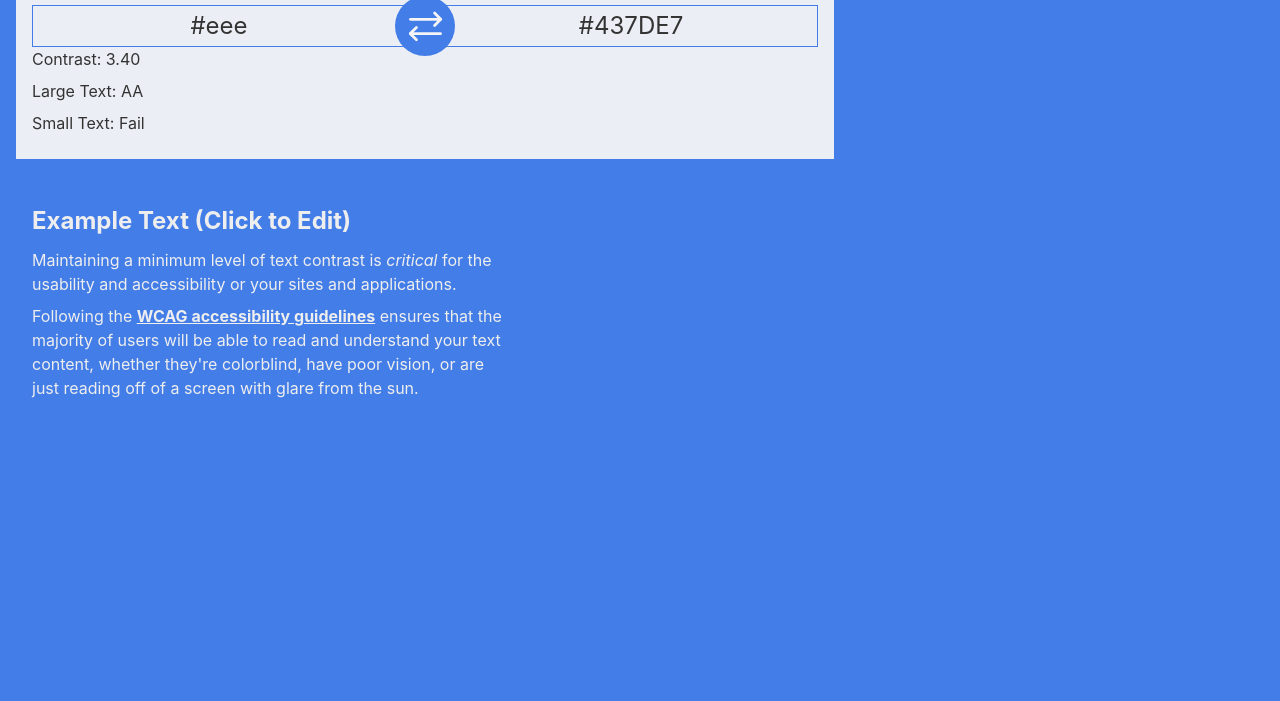
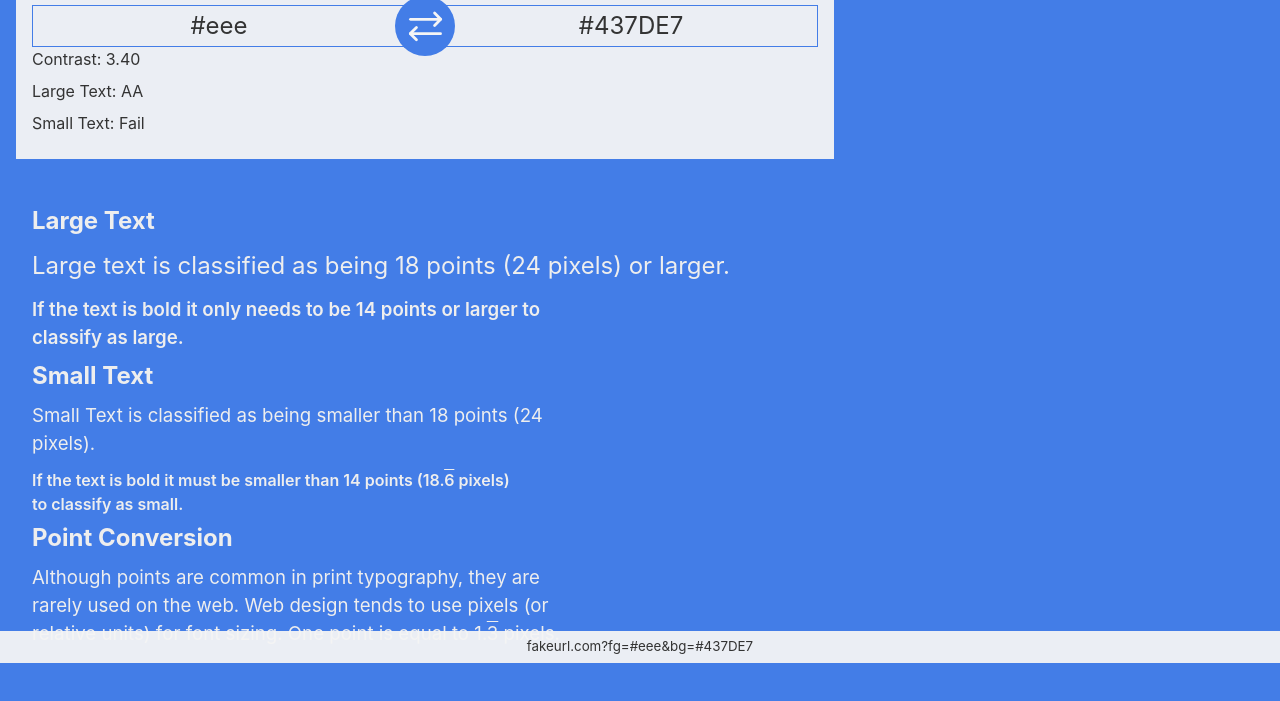
Before and after one commit to Paul-Hebert/contrast-checker, a website with bundled scripts: page index.html in a window 1280 px wide. Shown: the part 137-838 px from the top of the page. Before the commit the page ends 800 px from the top, so only its background shows below. Built offline with nearby package versions, Linux system fonts and the light colour scheme.

Commit message:
Begin share link and WCAG specifics

```diff
--- a/index.html
+++ b/index.html
@@ -10,9 +10,14 @@
     <body>
         <div class="app">
             <div class="controls">
-                <h1>Contrast Checker</h1>
+                <h1>
+                    Contrast Checker
+                </h1>
 
-                <p>Enter two colors below to calculate their contrast ratio and WCAG compliance.</p>
+                <p>
+                    Enter two colors below to calculate their contrast ratio and
+                    WCAG compliance.
+                </p>
 
                 <form class="colorForm">
                     <input class="colorForm__input js-color-input" type="text" id="js-foreground" value="#eee" name="foregroundColor">
@@ -44,9 +49,48 @@
             </div>
 
             <div id="js-example" class="example" contenteditable>
-                <h2 class="large-text">Example Text (Click to Edit)</h2>
+                <h2>
+                    Large Text
+                </h2>
+
+                <p class="large-text">
+                    Large text is classified as being 18 points (24 pixels)
+                    or larger.
+                </p>
+
+                <p class="large-text--bold">
+                    If the text is bold it only needs to be 14 points
+                     or larger to
+                    classify as large.
+                </p>
+
+                <h2>
+                    Small Text
+                </h2>
 
                 <p class="small-text">
+                    Small Text is classified as being smaller than 18 points
+                    (24 pixels).
+                </p>
+
+                <p class="small-text--bold">
+                    If the text is bold it must be smaller than 14 points
+                    (18.<span class="overline">6</span> pixels) to classify
+                    as small.
+                </p>
+
+                <h2>
+                    Point Conversion
+                </h2>
+
+                <p class="small-text">
+                    Although points are common in print typography, they are
+                    rarely used on the web. Web design tends to use pixels (or
+                    relative units) for font sizing. One point is equal to
+                    1.<span class="overline">3</span> pixels.
+                </p>
+
+                <!-- <p class="small-text">
                     Maintaining a minimum level of text contrast is <i>critical</i> for the
                     usability and accessibility or your sites and applications.
                 </p>
@@ -56,7 +100,11 @@
                     majority of users will be able to read and understand your text content, whether
                     they're colorblind, have poor vision, or are just reading off of a screen with
                     glare from the sun.
-                </p>
+                </p> -->
+            </div>
+
+            <div class="footer">
+                <input type="text" class="share-link" id="js-share-link">
             </div>
         </div>
     </body>
--- a/scripts/app.js
+++ b/scripts/app.js
@@ -11,6 +11,8 @@ const ui = {
     largeText: document.getElementById('js-large-text'),
 
     example: document.getElementById('js-example'),
+
+    shareLink: document.getElementById('js-share-link'),
 }
 
 const standards = {
@@ -29,6 +31,8 @@ const state = {
     backgroundColor: ui.backgroundInput.value,
     contrast: calculateContrast(ui.foregroundInput.value, ui.backgroundInput.value)
 };
+
+const shareLinkBase = 'fakeurl.com';
 
 init();
 
@@ -63,6 +67,7 @@ function updateView(){
     updateInputs();
     updateColors();
     updateResults();
+    updateShareLink();
 }
 
 function updateInputs(){
@@ -97,6 +102,14 @@ function updateResults(){
     });
 }
 
+function updateShareLink() {
+    const shareLinkText = `${shareLinkBase}?fg=${state.foregroundColor}&bg=${state.backgroundColor}`;
+
+    ui.shareLink.value = shareLinkText;
+
+    console.log(shareLinkText);
+}
+
 function calculateContrast(color1, color2) {
     return Color(color1).contrast(Color(color2));
 }
--- a/styles/app.css
+++ b/styles/app.css
@@ -24,6 +24,8 @@
     --font-code: monospace;
 
     --transition-default: ease-out 0.3s;
+
+    --footer-height: 2em;
 }
 
 * {
@@ -40,13 +42,31 @@
 body {
     color: var(--color-black);
     font-family: var(--font-body);
+    font-size: 1em;
     line-height: 1.5;
-    font-size: 1em;
 }
 
 .app {
     display:flex;
     flex-wrap: wrap;
+    padding-bottom: var(--footer-height);
+}
+
+.footer {
+    align-items: center;
+    background: var(--color-white-transparent);
+    bottom: 0;
+    display: flex;
+    height: var(--footer-height);
+    left: 0;
+    padding: 0 1em;
+    position: absolute;
+    right: 0;
+}
+
+.share-link {
+    text-align: center;
+    width: 100%;
 }
 
 .controls, .example {
@@ -149,9 +169,24 @@ body {
 
 /* TODO Make these match the WCAG definitions*/
 .large-text {
+    font-size: 18pt;
+    font-weight: 400;
+}
 
+.large-text--bold {
+    font-size: 14pt;
+    font-weight: 600;
 }
 
 .small-text {
+    font-size: 14pt;
+}
 
+.small-text--bold {
+    font-size: 12pt;
+    font-weight: 600;
 }
+
+.overline {
+    text-decoration: overline;
+}
```
